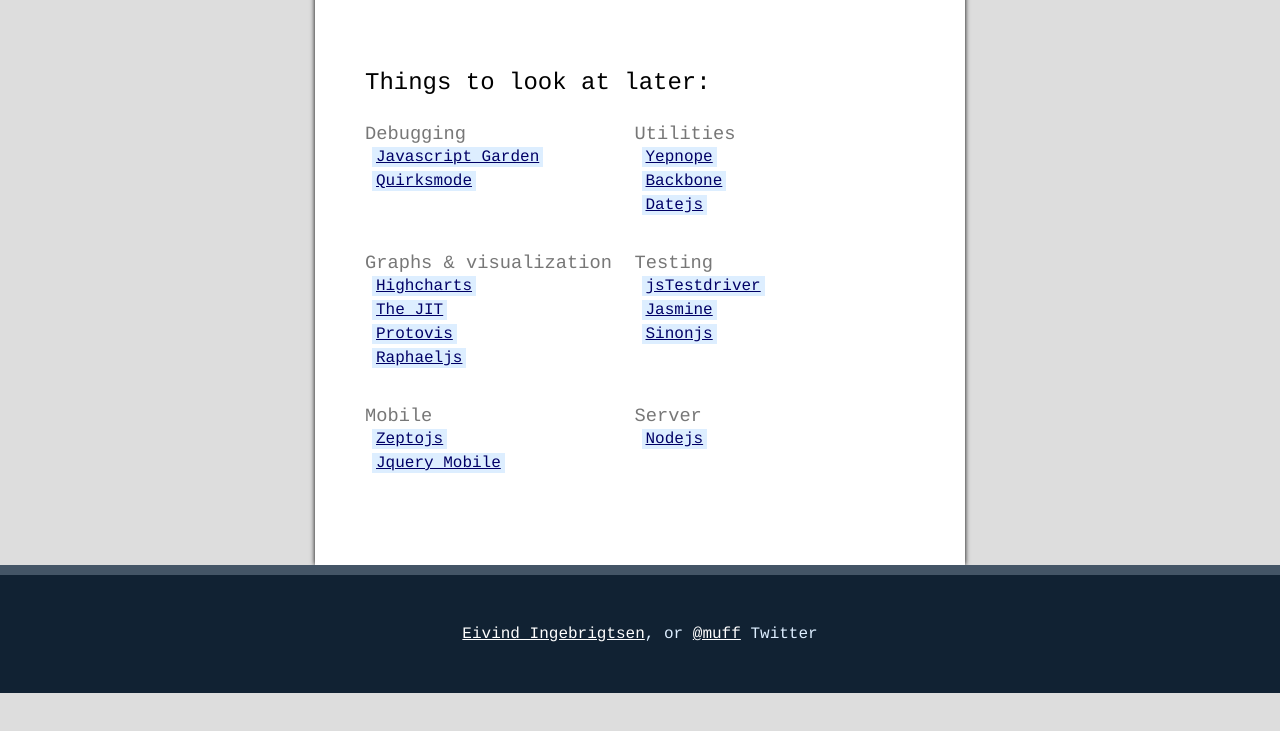
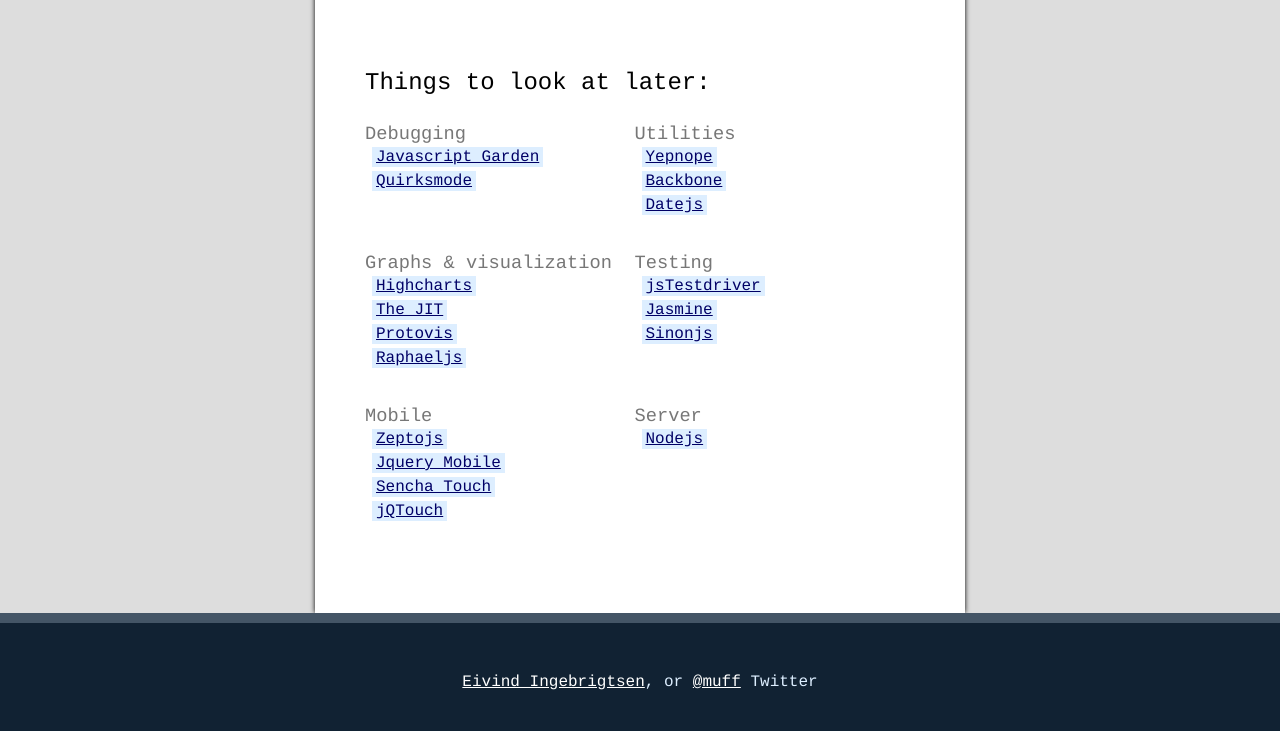
Before and after one commit to eivindingebrigtsen/NTNU, a plain HTML site: page index.html in a window 1280 px wide. Shown: the part 339-1070 px from the top of the page. Before the commit the page ends 1032 px from the top, so only its background shows below. Drawn offline with Linux system fonts and the light colour scheme.

Commit message:
adding frameworks

```diff
--- a/index.html
+++ b/index.html
@@ -53,6 +53,8 @@
 					<ul>
 						<li><a href="http://zeptojs.com/" title="zepto.js — the aerogel-weight mobile javascript framework">Zeptojs</a></li>
 						<li><a href="http://jquerymobile.com/" title="jQuery Mobile | jQuery Mobile">Jquery Mobile</a></li>
+						<li><a href="http://www.sencha.com/products/touch/demos/" title="Demos | Sencha Touch">Sencha Touch</a></li>
+						<li><a href="http://jqtouch.com/" title="jQTouch - jQuery plugin for mobile web development">jQTouch</a></li>
 					</ul></li>
 				<li><h3>Server</h3>
 				<ul>
```
